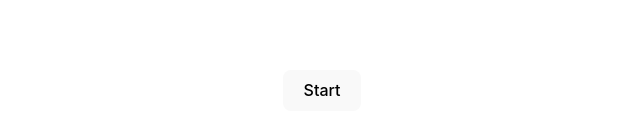
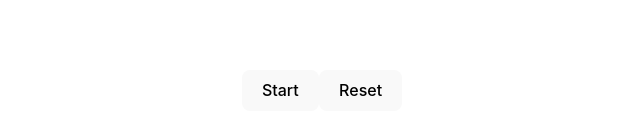
Before and after one commit to vcamp314/time-management-tools, a React (Vite) app: page / in a window 1280 px wide. Shown: the part 447-582 px from the top of the page, without its empty margins (318-958 px from the left). Built offline with nearby package versions, Linux system fonts and the light colour scheme.

Commit message:
added reset timer feature

```diff
--- a/src/App.tsx
+++ b/src/App.tsx
@@ -4,17 +4,27 @@ import viteLogo from '/vite.svg'
 import Timer from './Timer'
 import './App.css'
 
+const defaultDuration = 2*60*1000 // 2 min
+
 function App() {
-  const [elapsedTime, setElapsedTime] = useState<number>(120000)
+  const [elapsedTime, setElapsedTime] = useState<number>(defaultDuration)
   const [isStarted, setIsStarted] = useState<boolean>(false)
+
+  let timeoutId = 0
 
   useEffect(() => {
     if(isStarted && elapsedTime){
-        setTimeout(() => {
+      timeoutId = setTimeout(() => {
             setElapsedTime(elapsedTime - 1000)
         }, 1000)
     }
 }, [elapsedTime, isStarted])
+
+  const resetSession = () => {
+    setIsStarted(false)
+    clearTimeout(timeoutId)
+    setElapsedTime(defaultDuration)
+  }
 
   return (
     <>
@@ -31,6 +41,9 @@ function App() {
         <button onClick={() => setIsStarted(!isStarted)}>
           {isStarted ? 'Pause' : 'Start'}
         </button>
+        <button onClick={resetSession}>
+          Reset
+        </button>
       </div>
     </>
   )
```
